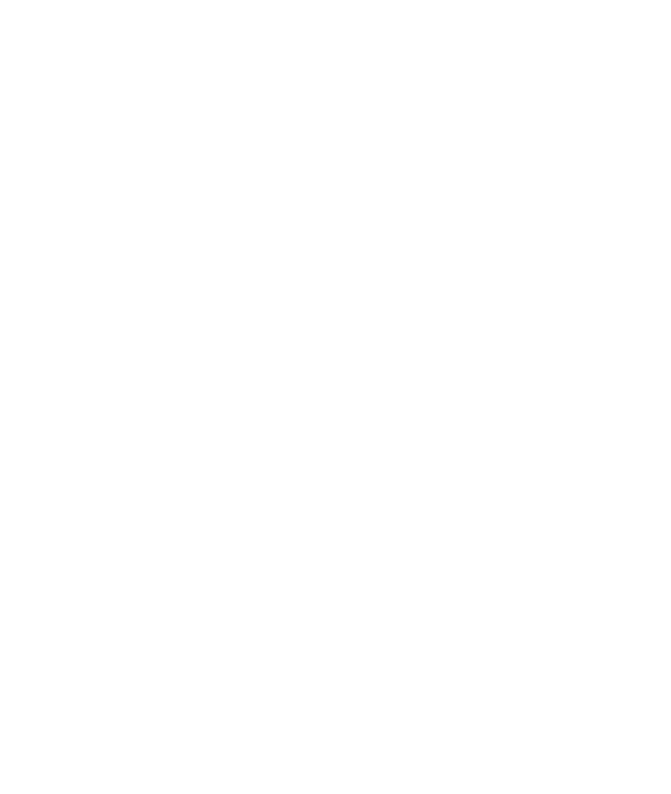
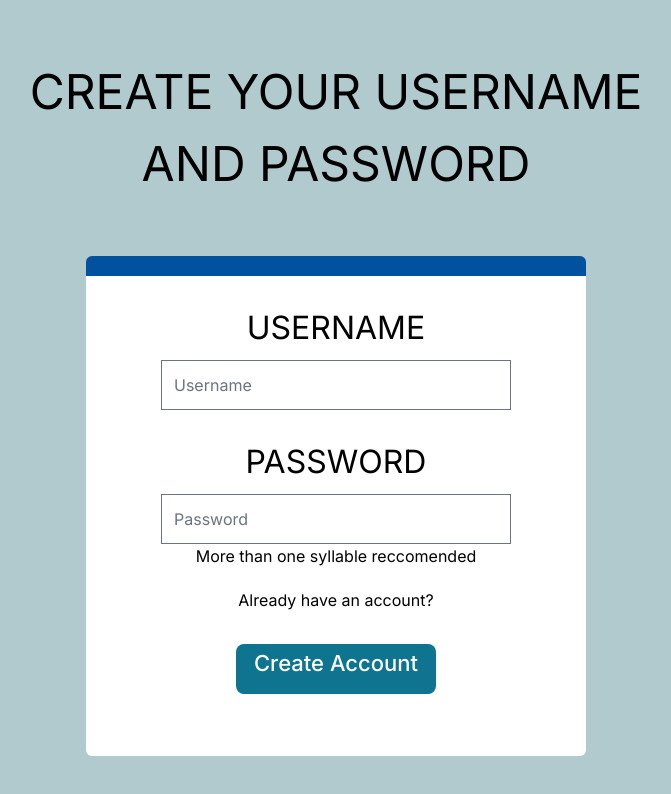
Before and after one commit to JarIsCoding/Shortalk---Front-End, a Next.js app: page /pages/signUpPage in a window 1280 px wide. Shown: the top 794 px of the page, without its empty margins (304-975 px from the left). Built offline with nearby package versions, Linux system fonts and the light colour scheme.

Commit message:
small changes

```diff
--- a/src/app/page.tsx
+++ b/src/app/page.tsx
@@ -36,6 +36,7 @@ export default function Home() {
   }
 
   return (
+    <div className='bg-lblue vh'>
       <div className='grid grid-flow-row justify-center'>
 
         <div className='py-24 text-center'>
@@ -53,16 +54,16 @@ export default function Home() {
             </div>
 
             {/* Username and password Input Field */}
-          <TextInput id="username" type="text" placeholder='Username' className='inputSize rounded-none' onChange={(e) => setUsername(e.target.value)} required />
-          <TextInput id="password1" type="password" placeholder='Password' className='inputSize rounded-none' onChange={(e) => setPassword(e.target.value)} required />
+            <input id="username" type="text" placeholder='Username' className='inputSize rounded-none' onChange={(e) => setUsername(e.target.value)} required />
+            <input id="password1" type="password" placeholder='Password' className='inputSize rounded-none' onChange={(e) => setPassword(e.target.value)} required />
 
             <div className='py-3'>
               <p onClick={() => router.push('/pages/signUpPage')} className='text-center pb-2'>
-              New to WWC? Create an profile!
+                New to WWC? <span className='underline'>Create an profile!</span>
               </p>
 
               <p onClick={() => { router.push('/pages/homePage'); setUsername('Guest') }} className='text-center'>
-              Or sign in as a guest
+                or <span className='underline'>Sign in as guest</span>
               </p>
             </div>
 
@@ -73,7 +74,9 @@ export default function Home() {
                 </p>
               </Button>
             </div>
+
           </form>
+        </div>
       </div>
     </div>
   );
--- a/src/app/pages/signUpPage/page.tsx
+++ b/src/app/pages/signUpPage/page.tsx
@@ -1,13 +1,57 @@
 'use client'
 
+import { Button } from 'flowbite-react';
+import { useRouter } from 'next/navigation';
 import React from 'react'
 
 const signUpPage = () => {
-  return (
-    <div>
 
-    </div>
-  )
+    let router = useRouter();
+
+    return (
+        <div className='bg-lblue vh'>
+            <div className='grid grid-flow-row justify-center'>
+
+                <div className='py-14 text-center'>
+                    <p className='text-[48px]'>
+                        CREATE YOUR USERNAME <br /> AND PASSWORD
+                    </p>
+                </div>
+
+                <div className='flex justify-center'>
+                    <div className='bigCardBg rounded-md flex justify-center'>
+                        <form className="flex max-w-md flex-col ">
+
+                            {/* Username and password Input Field */}
+                            <p className='text-center text-[32px] pt-7 pb-2'>
+                                USERNAME
+                            </p>
+                            <input id="username" type="text" placeholder='Username' className='inputSize rounded-none' required />
+
+                            <p className='text-center  text-[32px] pt-7 pb-2'>
+                                PASSWORD
+                            </p>
+                            <input id="password1" type="password" placeholder='Password' className='inputSize rounded-none' required />
+                            <p className='text-center'>More than one syllable reccomended</p>
+
+                            <p onClick={() => router.push('/')} className='text-center pt-5'>
+                                Already have an account?
+                            </p>
+
+                            <div className='flex justify-center pt-8 p-0 m-0'>
+                                <Button className='loginBtn p-0 m-0'>
+                                    <p className='text-[22px] text-center'>
+                                        Create Account
+                                    </p>
+                                </Button>
+                            </div>
+
+                        </form>
+                    </div>
+                </div>
+            </div>
+        </div>
+    )
 }
 
 export default signUpPage
```
Lines whose indentation alone changed are shown as unchanged.
